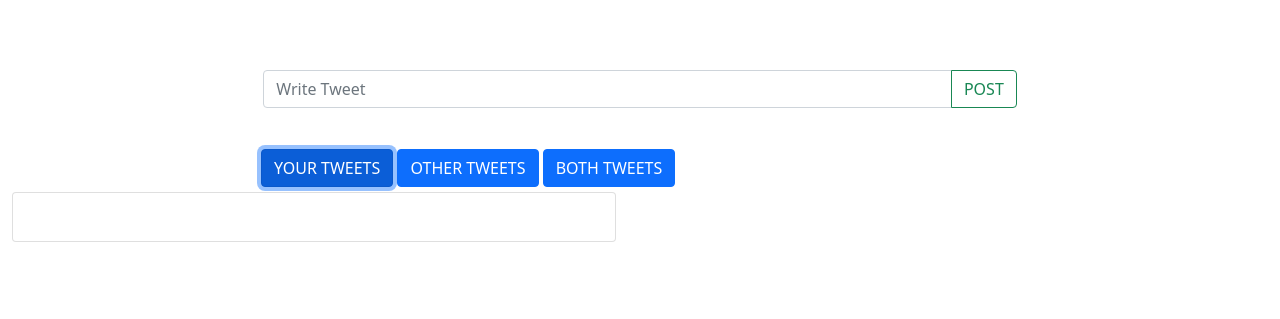
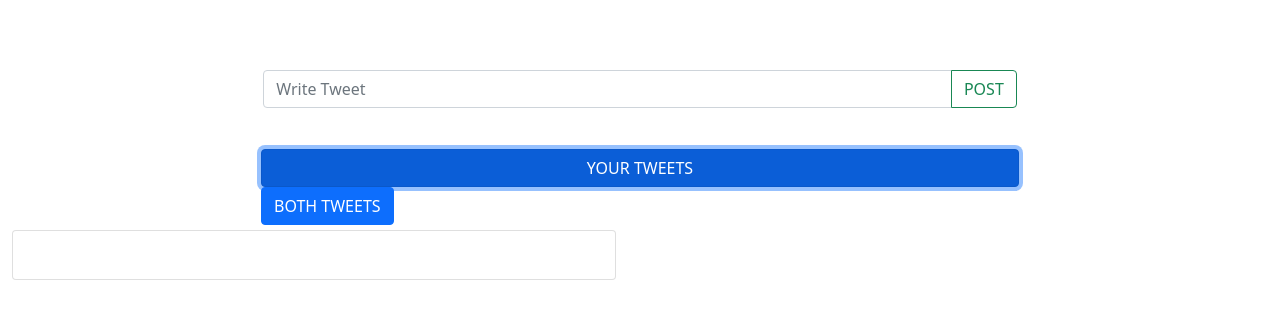
Before and after one commit to muhammadmuaazmadni/Twitter, a website: page public/tweet.html in a window 1280 px wide. Both pictures are taken after a click on the button "YOUR TWEETS". Shown: the part 273-592 px from the top of the page. Drawn offline with nearby package versions, Linux system fonts and the light colour scheme; no server answers.

Commit message:
add button hids

```diff
--- a/public/js/app.js
+++ b/public/js/app.js
@@ -275,6 +275,7 @@ function ChangePassowd() {
 
 }
 
+
 function logout() {
     axios({
         method: 'post',
@@ -288,3 +289,11 @@ function logout() {
     });
     return false
 }
+
+
+
+
+function showProfile() {
+    document.getElementById('other').style.display = "none"
+    document.getElementById('profile').style.display = "block"
+}
--- a/public/tweet.html
+++ b/public/tweet.html
@@ -76,10 +76,10 @@
         <div class=" row">
             <p style="width: 60%;margin: 0 auto; margin-top: 100px;display: flexbox;padding: 5px;">
                 <a class="btn btn-primary" data-bs-toggle="collapse" href="#multiCollapseExample1" role="button"
-                    aria-expanded="false" aria-controls="multiCollapseExample1">YOUR TWEETS</a>
+                    aria-expanded="false" aria-controls="multiCollapseExample1" id="profile" onclick="showProfile()">YOUR TWEETS</a>
                 <button class="btn btn-primary" type="button" data-bs-toggle="collapse"
                     data-bs-target="#multiCollapseExample2" aria-expanded="false"
-                    aria-controls="multiCollapseExample2">OTHER TWEETS</button>
+                    aria-controls="multiCollapseExample2" id="other">OTHER TWEETS</button>
                 <button class="btn btn-primary" type="button" data-bs-toggle="collapse" data-bs-target=".multi-collapse"
                     aria-expanded="false" aria-controls="multiCollapseExample1 multiCollapseExample2">BOTH
                     TWEETS</button>
```
